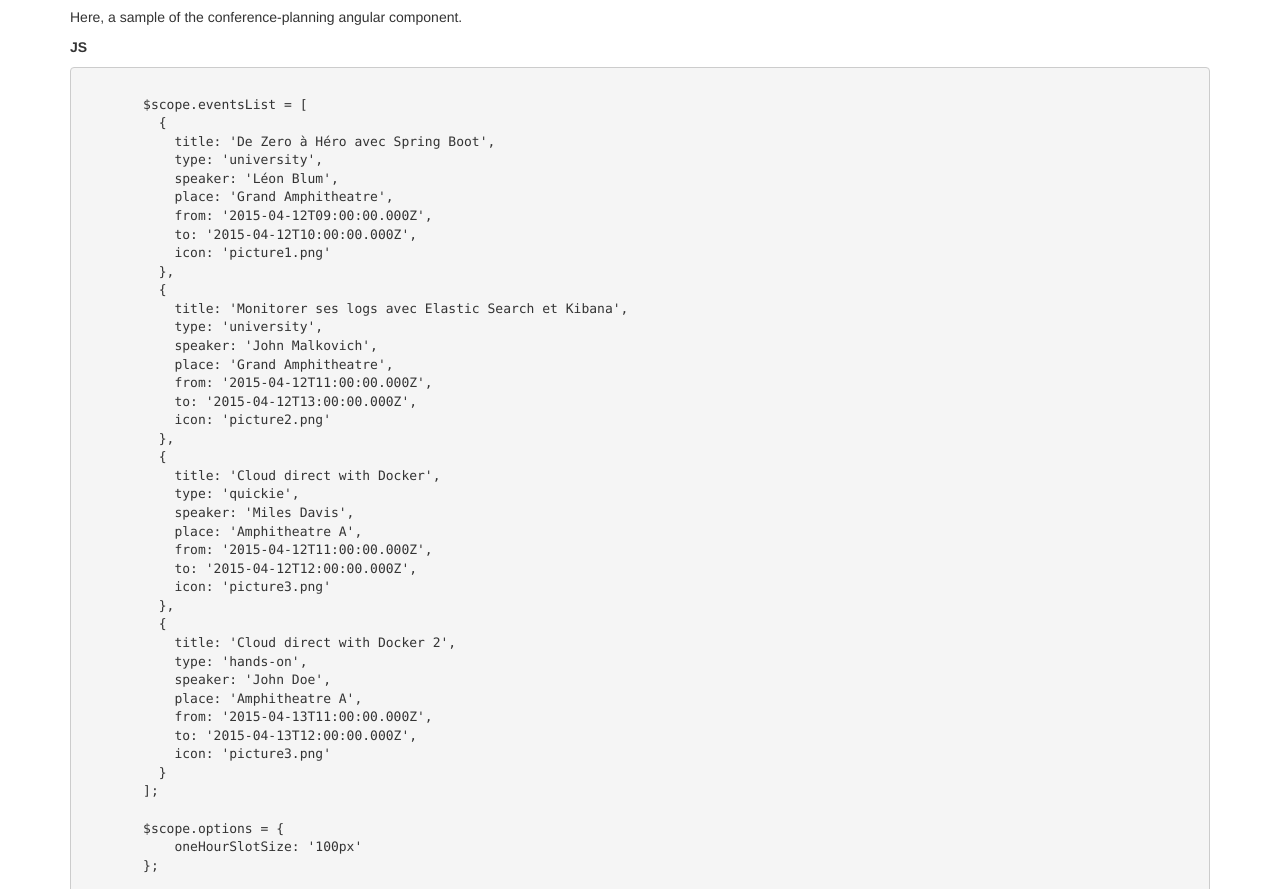
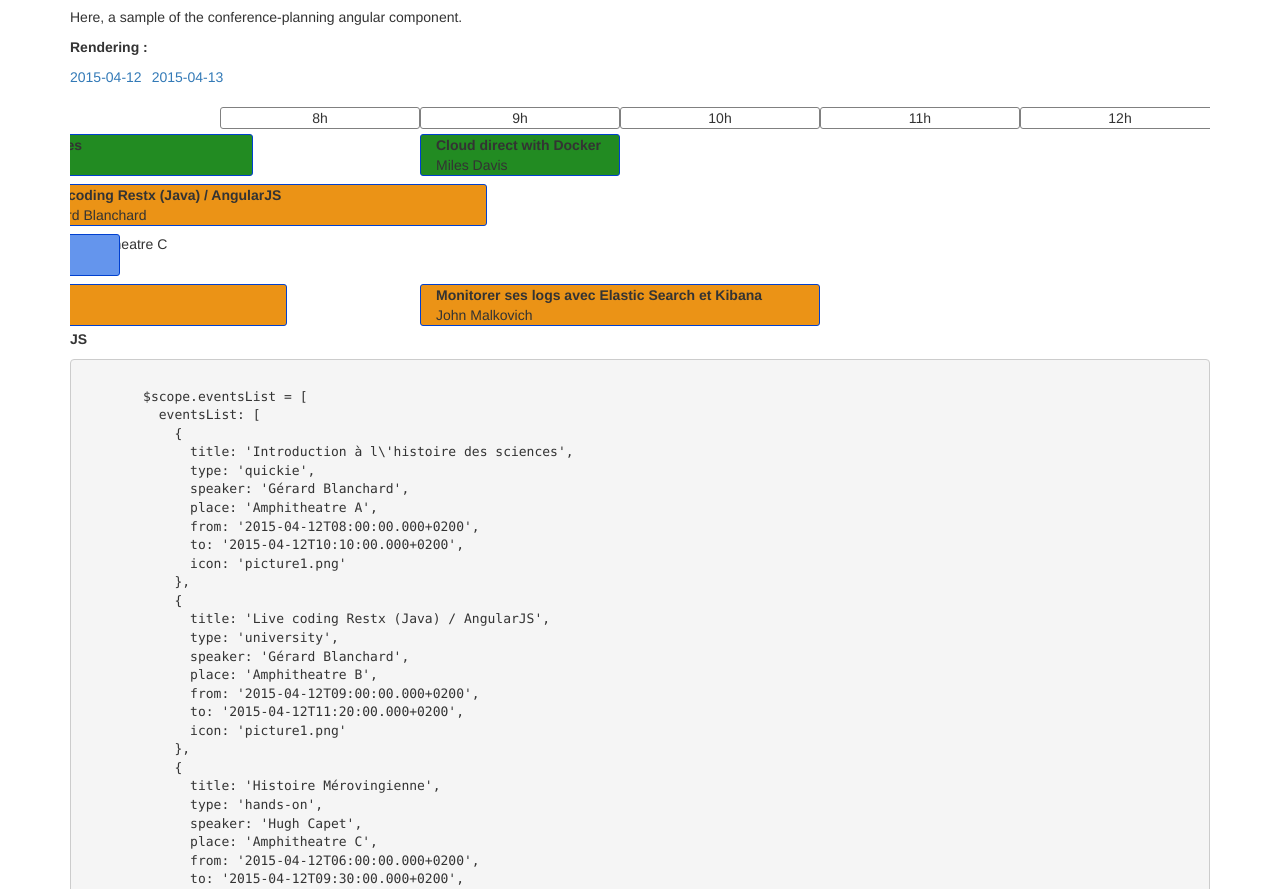
Before and after one commit to walien/angular-conference-planning, a website: page app/index.html in a window 1280 px wide. Shown: the part 63-952 px from the top of the page. Drawn offline with nearby package versions, Linux system fonts and the light colour scheme; some packages are replaced by stand-ins of ours; files that its build step writes are made by us from their sources.

Commit message:
Improve samples

```diff
--- a/app/scripts/controllers/SampleCtrl.js
+++ b/app/scripts/controllers/SampleCtrl.js
@@ -67,6 +67,24 @@ angular.module('AngularConferencePlanning')
           from: '2015-04-13T11:00:00.000+0200',
           to: '2015-04-13T12:00:00.000+0200',
           icon: 'picture3.png'
+        },
+        {
+          title: 'Deploy faster on GAE',
+          type: 'hands-on',
+          speaker: 'Richard Johns',
+          place: 'Amphitheatre A',
+          from: '2015-04-13T08:00:00.000+0200',
+          to: '2015-04-13T11:30:00.000+0200',
+          icon: 'picture3.png'
+        },
+        {
+          title: 'Marionette for dumies',
+          type: 'university',
+          speaker: 'John Doe',
+          place: 'Grand Amphitheatre',
+          from: '2015-04-13T07:00:00.000+0200',
+          to: '2015-04-13T12:00:00.000+0200',
+          icon: 'picture3.png'
         }
       ],
       options: {
--- a/app/views/Sample.html
+++ b/app/views/Sample.html
@@ -3,68 +3,6 @@
   <h1>Conference Planning - Angular Component</h1>
 
   <p>Here, a sample of the conference-planning angular component.</p>
-
-  <p><b>JS</b></p>
-    <pre>
-
-        $scope.eventsList = [
-          {
-            title: 'De Zero à Héro avec Spring Boot',
-            type: 'university',
-            speaker: 'Léon Blum',
-            place: 'Grand Amphitheatre',
-            from: '2015-04-12T09:00:00.000Z',
-            to: '2015-04-12T10:00:00.000Z',
-            icon: 'picture1.png'
-          },
-          {
-            title: 'Monitorer ses logs avec Elastic Search et Kibana',
-            type: 'university',
-            speaker: 'John Malkovich',
-            place: 'Grand Amphitheatre',
-            from: '2015-04-12T11:00:00.000Z',
-            to: '2015-04-12T13:00:00.000Z',
-            icon: 'picture2.png'
-          },
-          {
-            title: 'Cloud direct with Docker',
-            type: 'quickie',
-            speaker: 'Miles Davis',
-            place: 'Amphitheatre A',
-            from: '2015-04-12T11:00:00.000Z',
-            to: '2015-04-12T12:00:00.000Z',
-            icon: 'picture3.png'
-          },
-          {
-            title: 'Cloud direct with Docker 2',
-            type: 'hands-on',
-            speaker: 'John Doe',
-            place: 'Amphitheatre A',
-            from: '2015-04-13T11:00:00.000Z',
-            to: '2015-04-13T12:00:00.000Z',
-            icon: 'picture3.png'
-          }
-        ];
-
-        $scope.options = {
-            oneHourSlotSize: '100px'
-        };
-
-        $scope.getEventClasses = function (event) {
-            return [ event.type ];
-        };
-
-    </pre>
-  <p><b>HTML :</b></p>
-    <pre>
-
-      &lt;conference-planning events="eventsList" options="options"&gt;
-        &lt;event ng-class="getEventClasses(event)"&gt;
-            event.title
-        &lt;/event&gt;
-      &lt;/conference-planning&gt;
-
-    </pre>
 
   <p><b>Rendering :</b></p>
 
@@ -75,6 +13,97 @@
     </event>
   </conference-planning>
 
+  <p><b>JS</b></p>
+    <pre>
+
+        $scope.eventsList = [
+          eventsList: [
+            {
+              title: 'Introduction à l\'histoire des sciences',
+              type: 'quickie',
+              speaker: 'Gérard Blanchard',
+              place: 'Amphitheatre A',
+              from: '2015-04-12T08:00:00.000+0200',
+              to: '2015-04-12T10:10:00.000+0200',
+              icon: 'picture1.png'
+            },
+            {
+              title: 'Live coding Restx (Java) / AngularJS',
+              type: 'university',
+              speaker: 'Gérard Blanchard',
+              place: 'Amphitheatre B',
+              from: '2015-04-12T09:00:00.000+0200',
+              to: '2015-04-12T11:20:00.000+0200',
+              icon: 'picture1.png'
+            },
+            {
+              title: 'Histoire Mérovingienne',
+              type: 'hands-on',
+              speaker: 'Hugh Capet',
+              place: 'Amphitheatre C',
+              from: '2015-04-12T06:00:00.000+0200',
+              to: '2015-04-12T09:30:00.000+0200',
+              icon: 'picture1.png'
+            },
+            {
+              title: 'De Zero à Héro avec Spring Boot',
+              type: 'university',
+              speaker: 'Léon Blum',
+              place: 'Grand Amphitheatre',
+              from: '2015-04-12T07:00:00.000+0200',
+              to: '2015-04-12T10:20:00.000+0200',
+              icon: 'picture1.png'
+            },
+            [ ... ]
+        ];
+
+        $scope.options = {
+            oneHourSlotSize: '100px',
+            eventClasses: function (event) {
+              return [event.type];
+            }
+        };
+
+    </pre>
+  <p><b>HTML :</b></p>
+
+    Access the current event, with the scope attribute named "event" :
+    <pre>
+
+      &lt;conference-planning events="eventsList" options="options"&gt;
+        &lt;event&gt;
+            &lt;span class="title"&gt;&#123; event.title &#125;&lt;/span&gt;
+            &lt;span class="speaker"&gt;&#123; event.speaker &#125;&lt;/span&gt;
+        &lt;/event&gt;
+      &lt;/conference-planning&gt;
+
+    </pre>
+
+  <p><b>CSS :</b></p>
+    <pre>
+      .hands-on {
+        background-color: cornflowerblue;
+      }
+
+      .university {
+        background-color: #eb9316;
+      }
+
+      .quickie {
+        background-color: forestgreen;
+      }
+
+      .event .title {
+        padding-left: 15px;
+        font-weight: bold;
+      }
+
+      .event .speaker {
+        padding-left: 15px;
+      }
+
+    </pre>
+
   <div style="height: 50px"></div>
 
 </div>
```
